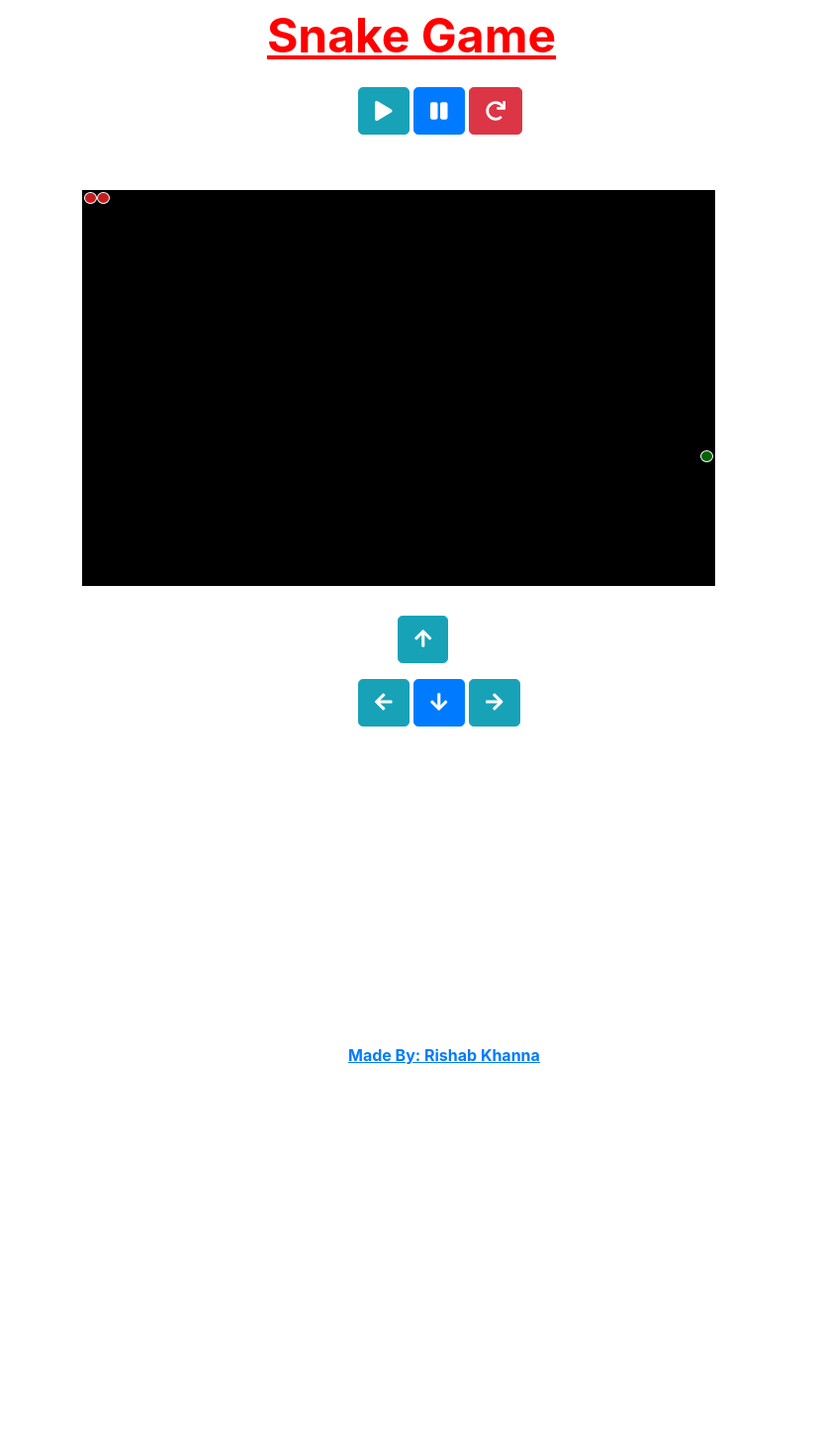
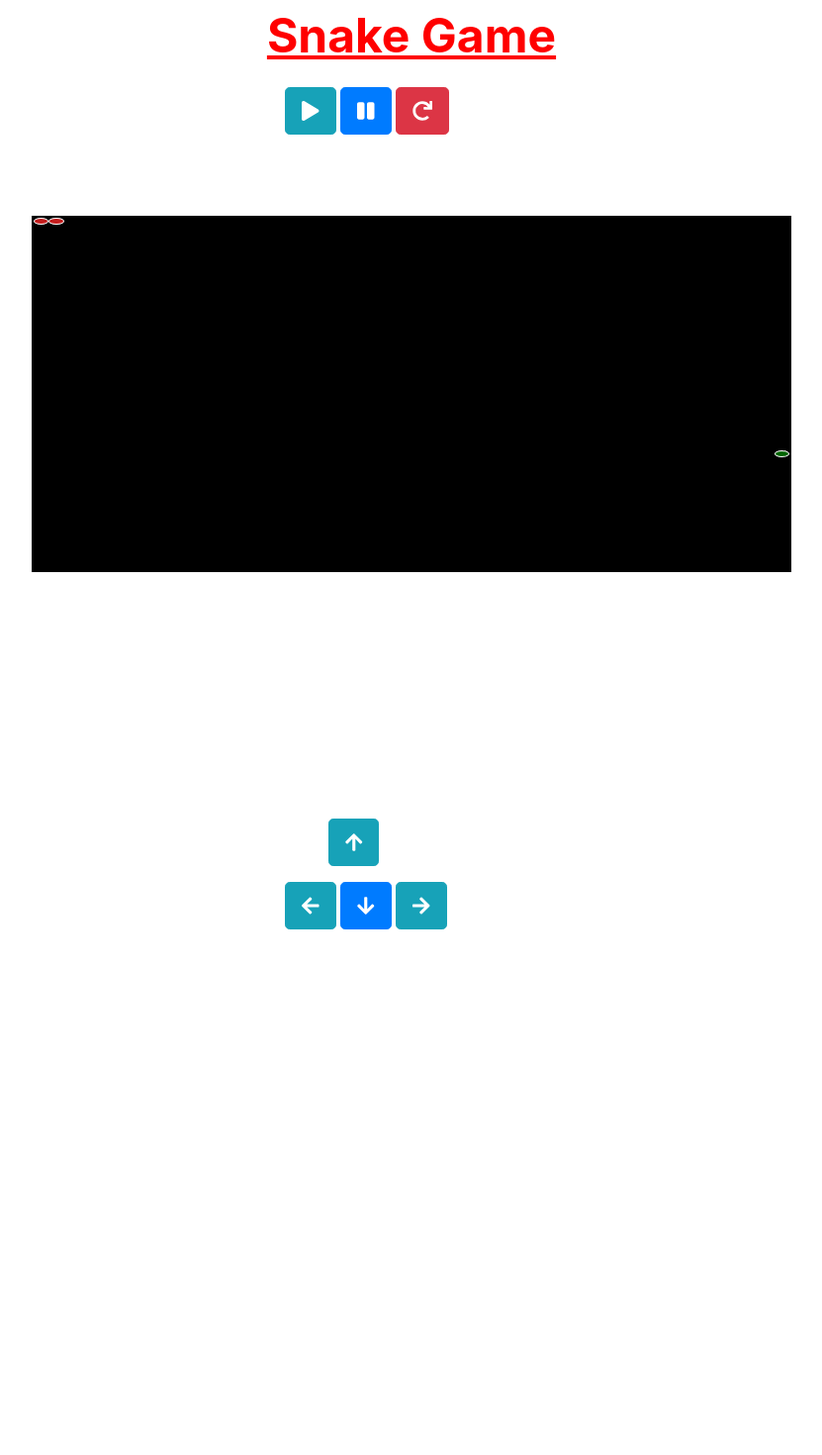
Before and after one commit to rishabkhanna27/SnakeGame, a React (Create React App) app: page / in a window 1280 px wide. Shown: the top 1470 px of the page at 99% size, without its empty margins (224-1055 px from the left). Before the commit the page ends 1078 px from the top, so only its background shows below. Built offline with nearby package versions, Linux system fonts and the light colour scheme.

Commit message:
On Screen Controller

```diff
--- a/src/index.css
+++ b/src/index.css
@@ -1,15 +1,15 @@
 .main{
   margin: 0;
-  padding-left: 45.8%;
+  padding-left: 40%;
 
 }
 .area{
   position: absolute;
-  margin-right: 25%;
-  margin-left: 24%;
-  margin-top: 15%;
-  width: 50%;
-  height: 50%;
+  margin-right: 20%;
+  margin-left: 20%;
+  margin-top: 17%;
+  width: 60%;
+  height: 45%;
   background-color: #000;
   border: 2px solid #000;
 }
@@ -17,7 +17,7 @@
   position: absolute;
   border-radius: 55%;
   width:2%;
-  height: 3%;
+  height: 2%;
   background-color: rgb(196, 29, 29);
   border: 1px solid #fff;
   z-index: 2;
@@ -26,7 +26,7 @@
 .main-food{
   position: absolute;
   width: 2%;
-  height: 3%;
+  height: 2%;
   border-radius: 55%;
   background-color: darkgreen;
   border: 1px solid #fff;
@@ -34,9 +34,9 @@
 }
 .footer{
   position: absolute;
-  margin-top: 25%;
+  margin-top: 50%;
   text-align: center;
-  margin-left: 45%;
+  margin-left: 42%;
   color: red;
 }
 .head{
@@ -48,5 +48,5 @@
   margin-left: 5.7%;
 }
 .controller{
-  margin-top: 70%;
+  margin-top: 90%;
 }
```
